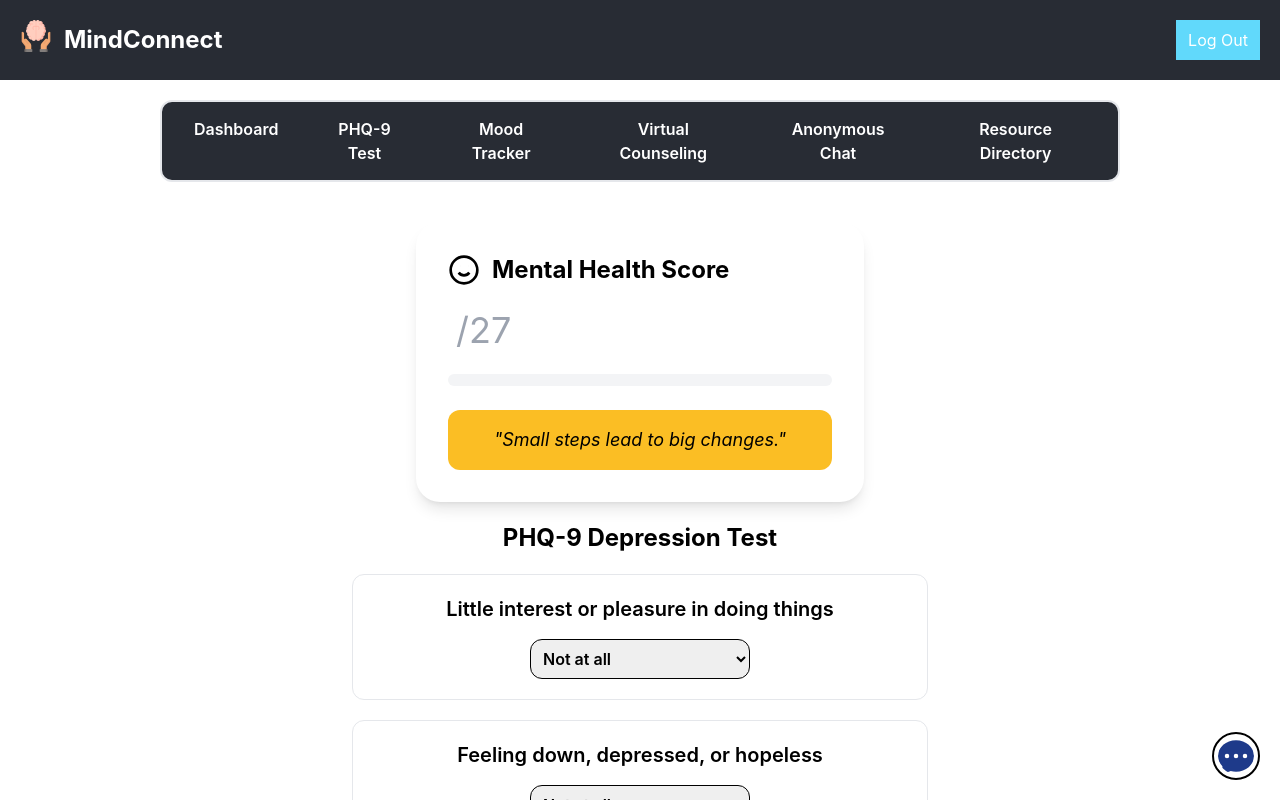
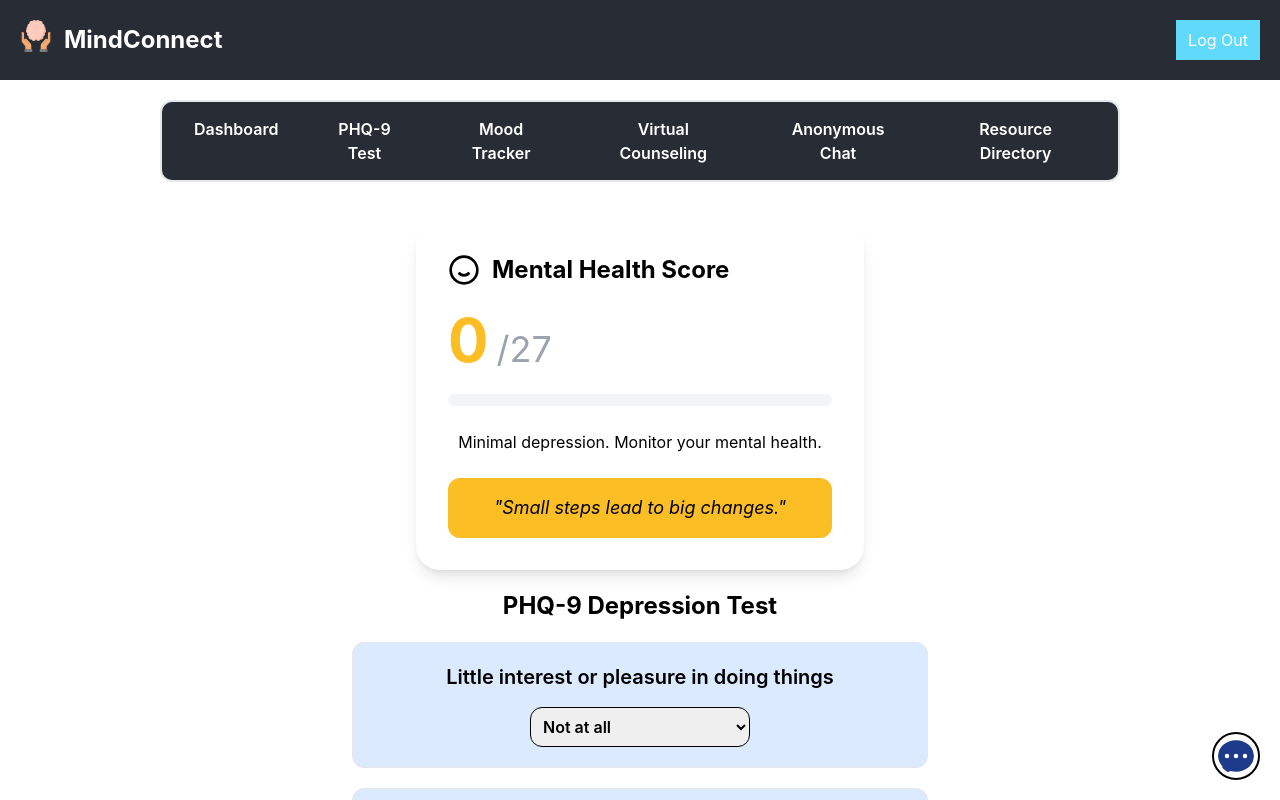
Before and after one commit to JatinBansal673/Mental_Health_site, a React (Create React App) app: page /phq9 in a window 1280 px wide. Shown: the top 800 px of the page. Built offline with nearby package versions, Linux system fonts and the light colour scheme; no server answers.

Commit message:
Update Chatbot and other components

```diff
--- a/package.json
+++ b/package.json
@@ -12,11 +12,13 @@
     "firebase": "^11.0.1",
     "groq-sdk": "^0.7.0",
     "react": "^18.3.1",
+    "react-chartjs-2": "^5.2.0",
     "react-dom": "^18.3.1",
     "react-icons": "^5.3.0",
     "react-router": "^6.27.0",
     "react-router-dom": "^6.27.0",
     "react-scripts": "5.0.1",
+    "react-toastify": "^10.0.6",
     "socket.io": "^4.8.0",
     "web-vitals": "^2.1.4"
   },
--- a/src/components/ChatbotComponent.js
+++ b/src/components/ChatbotComponent.js
@@ -6,6 +6,7 @@ const Chatbot = () => {
     const [userInput, setUserInput] = useState('');
     const [response, setResponse] = useState('');
     const [error, setError] = useState('');
+    const api_key=process.env.REACT_APP_GROQ_API_KEY;
 
     const handleSubmit = async (e) => {
         e.preventDefault();
@@ -20,7 +21,7 @@ const Chatbot = () => {
 
             }, {
                 headers: {
-                    'Authorization': `Bearer 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`,
+                    'Authorization': `Bearer ${api_key}`,
                     'Content-Type': 'application/json',
                 },
             });
--- a/src/components/PHQ9TestComponent.js
+++ b/src/components/PHQ9TestComponent.js
@@ -4,7 +4,7 @@ import { useSearchParams } from 'react-router-dom'
 
 const PHQ9TestComponent = () => {
   const [answers, setAnswers] = useState(Array(9).fill(0));
-  const [score, setScore] = useState(null);
+  const [score, setScore] = useState(0);
   const [searchParams]=useSearchParams()
   const userId=searchParams.get("userId")
   const questions = [
@@ -164,7 +164,7 @@ const PHQ9TestComponent = () => {
       </div>
       <h2 className='font-bold text-2xl mt-5 mb-5'>PHQ-9 Depression Test</h2>
       {questions.map((question, index) => (
-        <div key={index} className='border rounded-xl max-w-[45vw] flex flex-col justify-center items-center mx-auto gap-4 mt-5 mb-5 p-5  font-semibold font' >
+        <div key={index} className='border bg-blue-100 rounded-xl max-w-[45vw] flex flex-col justify-center items-center mx-auto gap-4 mt-5 mb-5 p-5  font-semibold font' >
           <p className='text-xl'>{question}</p>
           <select onChange={(e) => handleAnswerChange(index, e.target.value)} className='border border-black text-black rounded-xl p-2'>
             <option value="0">Not at all</option>
--- a/src/components/VirtualCounselingComponent.js
+++ b/src/components/VirtualCounselingComponent.js
@@ -1,16 +1,20 @@
 import React, { useState } from 'react';
 import { FiVideo, FiCalendar, FiUser } from 'react-icons/fi';
 import { Link } from 'react-router-dom';
+import {toast, ToastContainer} from 'react-toastify';
+import 'react-toastify/dist/ReactToastify.css'
 
 const VirtualCounselingComponent = () => {
   const [appointment, setAppointment] = useState(false);
 
   const handleBookAppointment = () => {
     setAppointment(true); // Simulates booking confirmation
+    toast.success("Appointment Booked Successfully");
   };
 
   return (
     <div className="virtual-counseling max-w-4xl mx-auto p-6">
+      <ToastContainer/>
       <h2 className="text-3xl font-bold mb-6 text-center">Virtual Counseling</h2>
 
       {/* Counselor Directory */}
```
Also changed, not shown: 1 other file (tests, documents, lock files or other folders).
